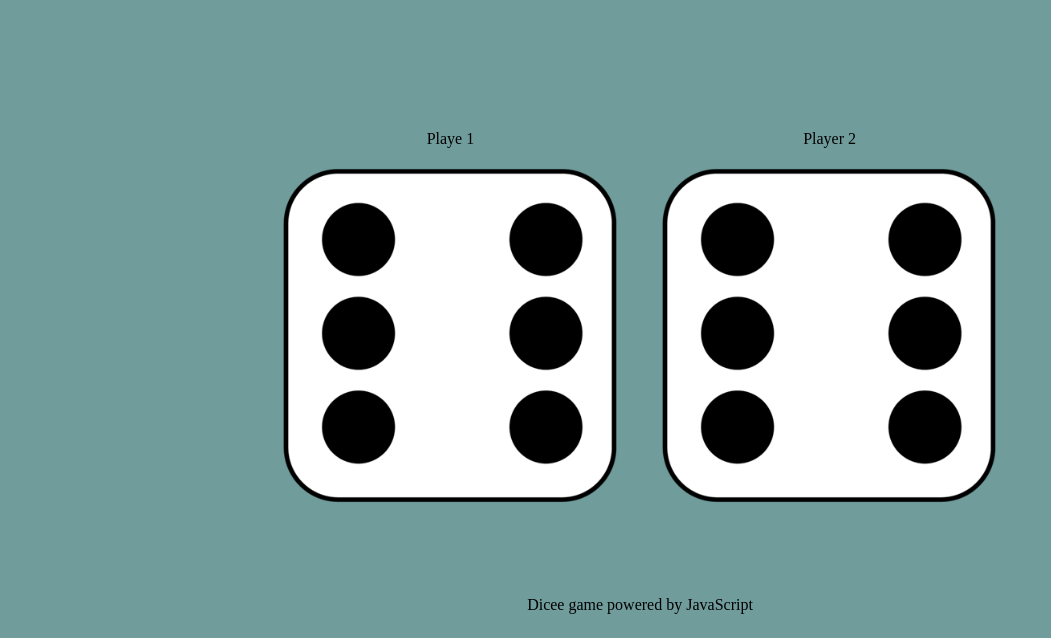
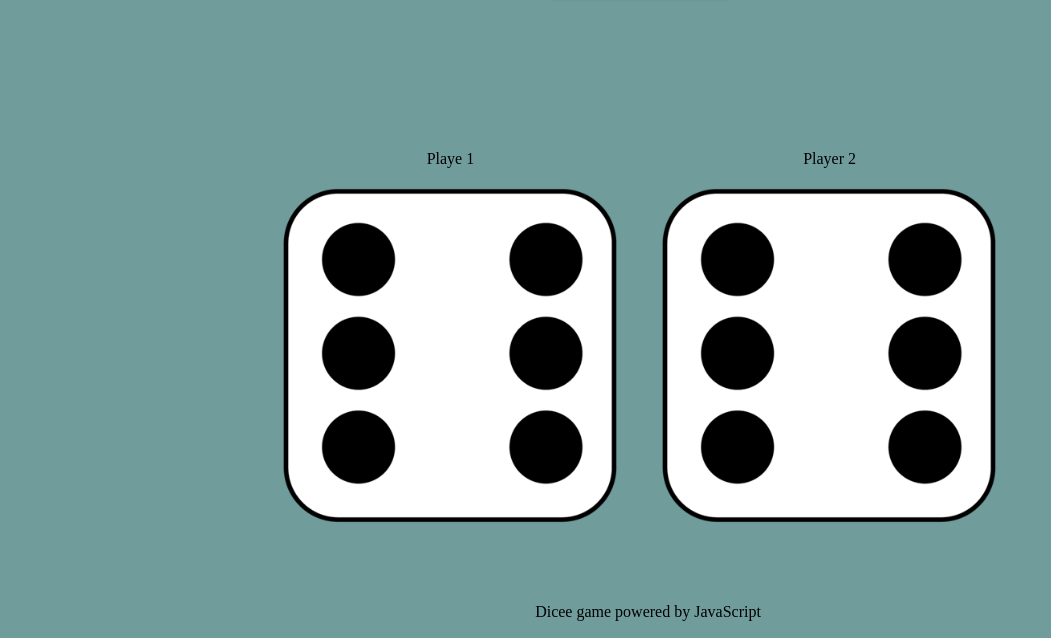
Before and after one commit to Reza010101/DiceeGame, a plain HTML site: page index.html in a window 1280 px wide. Shown: the part 178-816 px from the top of the page, without its empty margins (0-1051 px from the left). Drawn offline with Linux system fonts and the light colour scheme.

Commit message:
footer sticky bottom and hide scrol

```diff
--- a/style.css
+++ b/style.css
@@ -1,5 +1,6 @@
 html{
     background-color: rgba(52, 114, 114, 0.699);
+    overflow:hidden;
 }
 .contaner{
     height: 100vh;
@@ -32,11 +33,14 @@ html{
     align-items: center;
 }
 .element4{
-    grid-area: 3 / 1 / 4 / -1;
     display: flex;
     justify-content:center;
     align-content: flex-end;
-    margin-top: 30px;
+    width:100%;
+    position:fixed;
+    bottom:0px;
+    margin-bottom: -15px;
+
 }
 .image{
     width: 90%;
```
